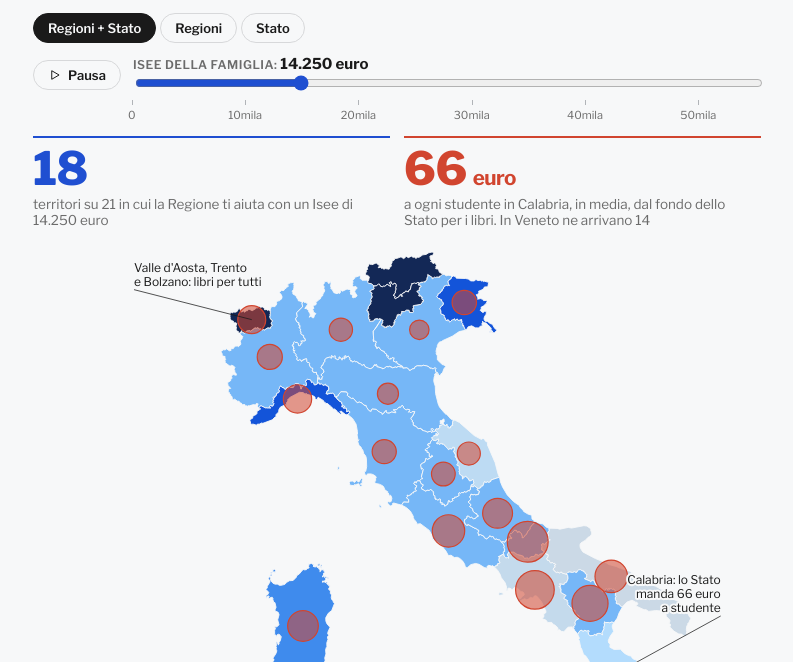
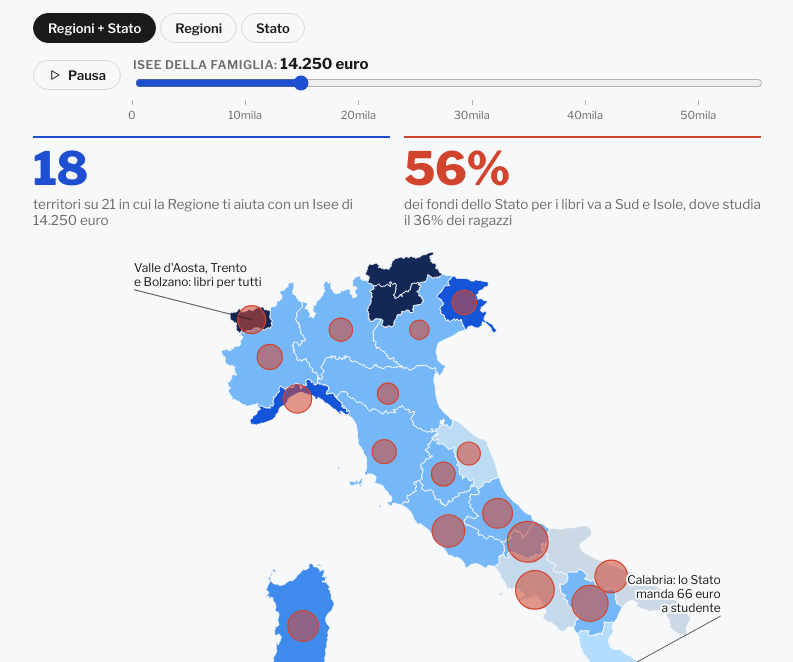
Before and after one commit to elena-aquilanti/costi-scuola, a plain HTML site: page aiuti-regioni/index.html in a window 1280 px wide. Shown: the part 138-800 px from the top of the page, without its empty margins (243-1036 px from the left). Drawn offline with nearby package versions, Linux system fonts and the light colour scheme.

Commit message:
Mappa: riquadro del fondo statale con la quota che va a Sud e Isole
Co-Authored-By: Claude Opus 5.5 <noreply@anthropic.com>
Claude-Session: https://claude.ai/code/session_01CRmx9nKGCKbmLwGkrvThTh

```diff
--- a/aiuti-regioni/index.html
+++ b/aiuti-regioni/index.html
@@ -39,7 +39,9 @@ const clOf=g=>COMODATO[g]?SOGLIA_CL[4]:SOGLIA_CL.find(x=>SOGLIA[g]<=x.max);
 document.getElementById('v2key').innerHTML='<span style="font-weight:600;color:var(--fg)">La Regione aiuta fino a:</span>'+SOGLIA_CL.map(x=>`<span><i style="background:var(${x.c})"></i>${x.t}</span>`).join('')+`<span><i style="background:var(--grey-5)"></i>nessun aiuto al tuo Isee</span>`;
 const F9=DATA.f9.map(d=>({...d,v:d.tot/d.stud})).sort((a,b)=>b.v-a.v); const BY=Object.fromEntries(F9.map(d=>[d.reg,d]));
 const F9hi=F9[0], F9lo=F9[F9.length-1];
-document.querySelector('#kpi-x .t').textContent=`a ogni studente in ${F9hi.reg}, in media, dal fondo dello Stato per i libri. In ${F9lo.reg} ne arrivano ${f0(F9lo.v)}`;
+const SUD=new Set(['Abruzzo','Molise','Campania','Puglia','Basilicata','Calabria','Sicilia','Sardegna']), FT=d3.sum(F9,d=>d.tot), STT=d3.sum(F9,d=>d.stud);
+const SUDf=d3.sum(F9.filter(d=>SUD.has(d.reg)),d=>d.tot)/FT*100, SUDs=d3.sum(F9.filter(d=>SUD.has(d.reg)),d=>d.stud)/STT*100;
+document.querySelector('#kpi-x .t').textContent=`dei fondi dello Stato per i libri va a Sud e Isole, dove studia il ${f0(SUDs)}% dei ragazzi`;
 const MK=d3.range(0,50001,10000).map(v=>[v,v?f0(v/1000)+'mila':'0']);
 function marks(){ const el=document.getElementById('marks'), ri=vIsee.getBoundingClientRect(), rm=el.getBoundingClientRect(); if(!ri.width) return; const max=+vIsee.max, th=8;
   el.innerHTML=MK.map(([v,t])=>{ const x=ri.left-rm.left+th+(ri.width-2*th)*v/max; const tr=x<12?'translateX(-2px)':x>rm.width-24?'translateX(-100%)':'translateX(-50%)'; return `<i style="left:${x}px"></i><span style="left:${x}px;transform:${tr}">${t}</span>`; }).join(''); }
@@ -99,7 +101,7 @@ function stopPlay(){ if(playing){cancelAnimationFrame(playing);playing=null;} pb
 pb.addEventListener('click',()=>{ if(playing){stopPlay();return;} pb.querySelector('span').textContent='Pausa'; let v=+vIsee.value>=54000?0:+vIsee.value; let last=performance.now();
   const step=t=>{ v=Math.min(55000,v+(t-last)*8); last=t; vIsee.value=Math.round(v/250)*250; draw2(false); if(v<55000) playing=requestAnimationFrame(step); else stopPlay(); }; playing=requestAnimationFrame(step); });
 vIsee.addEventListener('pointerdown',stopPlay);
-onView(mapEl,()=>{ const kx=document.getElementById('k-x'); kx.dataset.cur=0; countUp(kx,F9hi.v,0,'','<small> euro</small>',1000); if(RM) return; draw2(true); vIsee.value=0; draw2(false); setTimeout(()=>{ if(!playing) pb.click(); },3200); });
+onView(mapEl,()=>{ const kx=document.getElementById('k-x'); kx.dataset.cur=0; countUp(kx,SUDf,0,'','%',1000); if(RM) return; draw2(true); vIsee.value=0; draw2(false); setTimeout(()=>{ if(!playing) pb.click(); },3200); });
 
 
 }).catch(e=>Radar.fail("main.radar",e));
```
